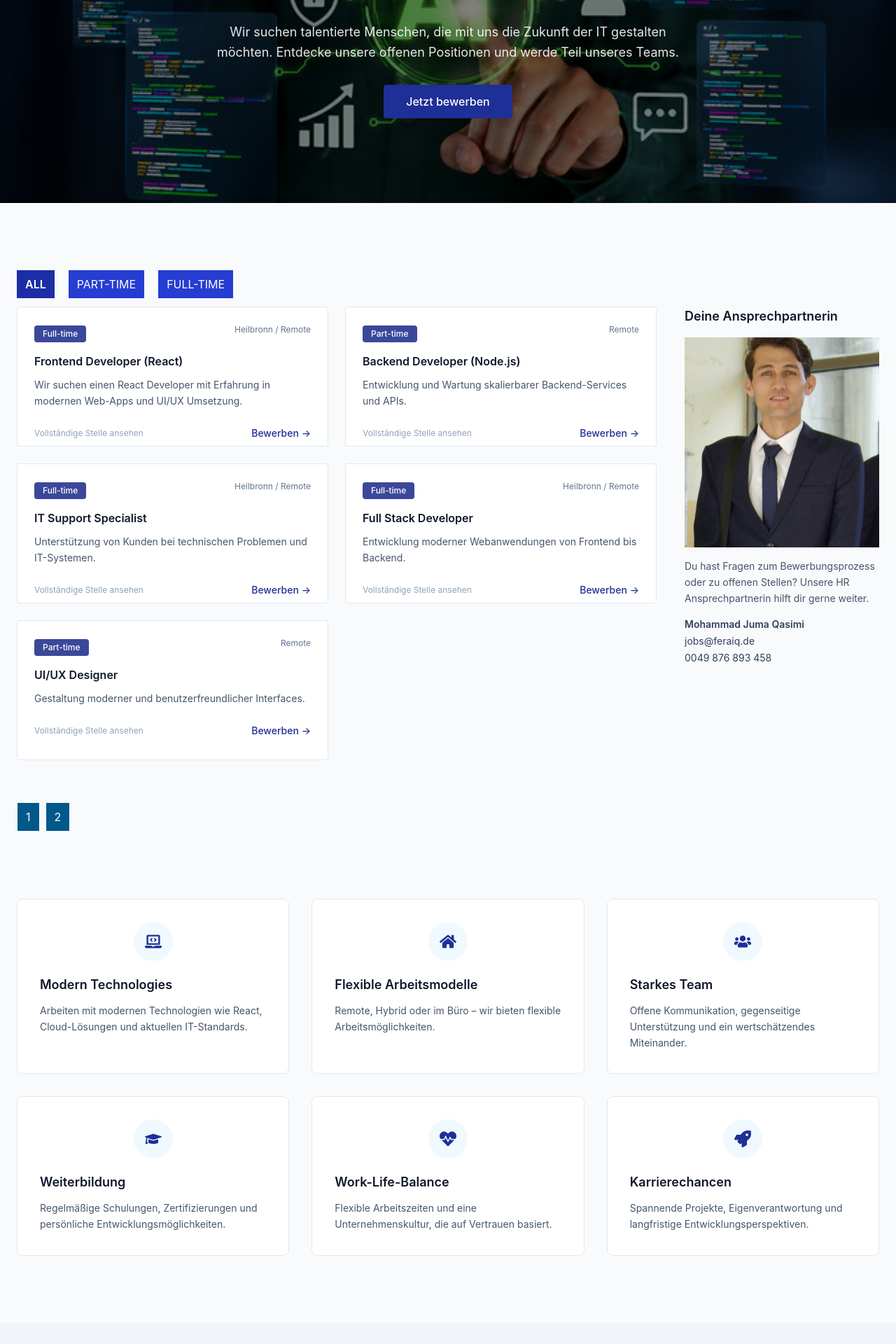
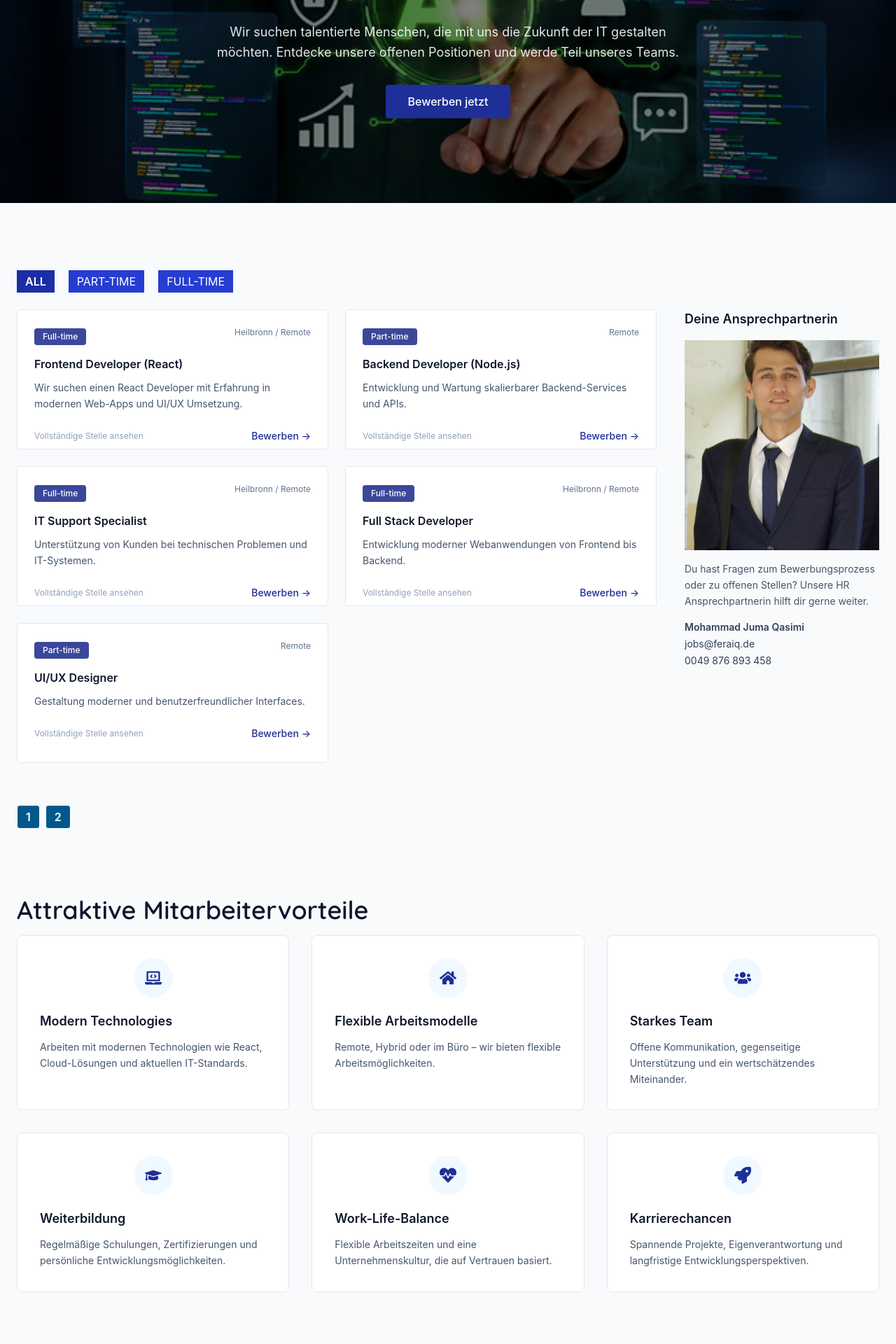
Before and after one commit to JumaQasimiM/feraiQ, a React (Vite) app: page /careers in a window 1280 px wide. Shown: the part 300-2220 px from the top of the page at 70% size. Built offline with nearby package versions, Linux system fonts and the light colour scheme.

Commit message:
feat:add localization for careers page

```diff
--- a/src/locales/de/translation.json
+++ b/src/locales/de/translation.json
@@ -19,5 +19,15 @@
   "we_will_help_you": "Wir helfen Ihnen weiter",
   "impressum": "Impressum",
   "datenschutz": "Datenschutz",
-  "copy_right": " Alle Rechte vorbehalten."
+  "copy_right": " Alle Rechte vorbehalten.",
+  "careers_at_feraiQ": "Karriere bei feraiQ",
+  "open_positions": "Offene Stellen",
+  "apply_now": "Bewerben jetzt",
+  "apply": "Bewerben",
+  "professional_development": "Weiterbildung",
+  "career_opportunities": "Karrierechancen",
+  "strong_team": "Starkes Team",
+  "flexible_working_models": "Flexible Arbeitsmodelle",
+  "your_contact_person": "Deine Ansprechpartnerin",
+  "benefits": "Attraktive Mitarbeitervorteile"
 }
--- a/src/locales/en/translation.json
+++ b/src/locales/en/translation.json
@@ -19,5 +19,15 @@
   "follow_us": "Follow us",
   "impressum": "Legal Information",
   "datenschutz": "Privacy Policy",
-  "copy_right": "All rights reserved."
+  "copy_right": "All rights reserved.",
+  "careers_at_feraiQ": "Careers at feraiQ",
+  "open_positions": "Open Positions",
+  "apply_now": "Apply Now",
+  "apply": "Apply",
+  "professional_development": "Professional Development",
+  "career_opportunities": "Career Opportunities",
+  "strong_team": "High-Performing Team",
+  "flexible_working_models": "Flexible Working Models",
+  "your_contact_person": "Your Contact Person",
+  "benefits": "Industry-Leading Benefits"
 }
--- a/src/pages/Careers.jsx
+++ b/src/pages/Careers.jsx
@@ -20,6 +20,7 @@ import programming4 from "../assets/programing3.jpg";
 import programming5 from "../assets/programing5.jpg";
 import ansprochpartner from "../assets/ansprochpartner.jpg";
 import { useJobs } from "../hooks/useJobs";
+import { useTranslation } from "react-i18next";
 
 const benefits = [
   {
@@ -29,17 +30,17 @@ const benefits = [
   },
   {
     icon: <FaHome />,
-    title: "Flexible Arbeitsmodelle",
+    title: "flexible_working_models",
     text: "Remote, Hybrid oder im Büro – wir bieten flexible Arbeitsmöglichkeiten.",
   },
   {
     icon: <FaUsers />,
-    title: "Starkes Team",
+    title: "strong_team",
     text: "Offene Kommunikation, gegenseitige Unterstützung und ein wertschätzendes Miteinander.",
   },
   {
     icon: <FaGraduationCap />,
-    title: "Weiterbildung",
+    title: "professional_development",
     text: "Regelmäßige Schulungen, Zertifizierungen und persönliche Entwicklungsmöglichkeiten.",
   },
   {
@@ -49,7 +50,7 @@ const benefits = [
   },
   {
     icon: <FaRocket />,
-    title: "Karrierechancen",
+    title: "career_opportunities",
     text: "Spannende Projekte, Eigenverantwortung und langfristige Entwicklungsperspektiven.",
   },
 ];
@@ -101,6 +102,8 @@ const Careers = () => {
 
   // filter item
   const filterItem = ["all", "Part-time", "Full-time"];
+  // localization
+  const { t } = useTranslation();
   return (
     <>
       {/* herder */}
@@ -130,14 +133,14 @@ const Careers = () => {
             variants={item}
             className="uppercase tracking-[4px] text-sm font-medium text-gray-200"
           >
-            Karriere bei feraiQ
+            {t("careers_at_feraiQ")}
           </motion.span>
 
           <motion.h1
             variants={item}
             className="mt-4 text-4xl md:text-6xl font-bold font-quicksand"
           >
-            Offene Stellen
+            {t("open_positions")}
           </motion.h1>
 
           <motion.p
@@ -155,7 +158,7 @@ const Careers = () => {
             whileTap={{ scale: 0.98 }}
             className="mt-8 px-8 py-3 bg-[#1E2F97] hover:bg-[#2339c3] rounded font-medium transition"
           >
-            Jetzt bewerben
+            {t("apply_now")}
           </motion.button>
         </motion.div>
       </motion.div>
@@ -170,7 +173,7 @@ const Careers = () => {
               <button
                 key={index}
                 onClick={() => setFilter(item)}
-                className={`py-2 px-3 transition-all cursor-pointer ${
+                className={`py-1 px-3 transition-all cursor-pointer mb-3 ${
                   filter === item
                     ? "bg-[#1c2ea5] text-white font-semibold"
                     : "bg-[#263dd2] text-white"
@@ -224,7 +227,7 @@ const Careers = () => {
                     </span>
 
                     <button className="text-sm font-medium text-[#1E2F97] hover:text-[#2d41c4] transition">
-                      <Link to={job.slug}>Bewerben →</Link>
+                      <Link to={job.slug}>{t("apply")} →</Link>
                     </button>
                   </div>
                 </motion.div>
@@ -239,7 +242,9 @@ const Careers = () => {
               transition={{ duration: 1 }}
               className=" h-fit"
             >
-              <h3 className="text-lg font-semibold">Deine Ansprechpartnerin</h3>
+              <h3 className="text-lg font-semibold">
+                {t("your_contact_person")}
+              </h3>
 
               <img
                 src={ansprochpartner}
@@ -264,14 +269,20 @@ const Careers = () => {
                 <button
                   onClick={() => setPage(i + 1)}
                   key={i}
-                  className="px-3 py-2 border bg-sky-800 text-white cursor-pointer"
+                  className="px-3 py-1 rounded font-semibold border bg-sky-800 text-white cursor-pointer"
                 >
                   {i + 1}
                 </button>
               ))}
             </div>
           </div>
-          <div className="grid grid-cols-1 md:grid-cols-3 gap-8 my-24">
+
+          {/* benefits */}
+          <div className="my-24">
+            <h1 className="my-2 md:my-4 font-quicksand font-semibold text-xl md:text-4xl">
+              {t("benefits")}
+            </h1>
+            <div className="grid grid-cols-1 md:grid-cols-3 gap-8 ">
               {benefits.map((item, i) => (
                 <motion.div
                   initial={{ opacity: 0, scale: 0.95 }}
@@ -289,7 +300,7 @@ const Careers = () => {
                   </div>
 
                   <h3 className="mt-5 text-lg font-semibold text-slate-900">
-                  {item.title}
+                    {t(item.title)}
                   </h3>
 
                   <p className="mt-3 text-sm text-slate-600 leading-relaxed">
@@ -297,6 +308,7 @@ const Careers = () => {
                   </p>
                 </motion.div>
               ))}
+            </div>
           </div>
         </div>
 
```
Lines whose indentation alone changed are shown as unchanged.
